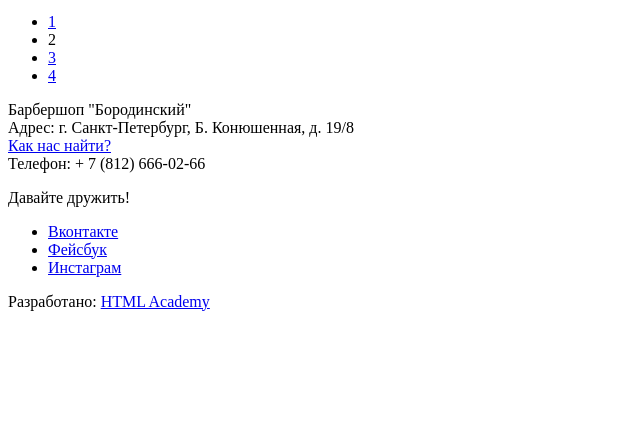
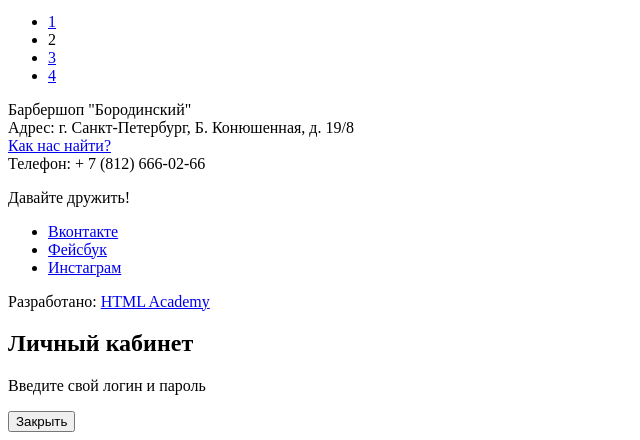
Before and after one commit to sarinrustam/41568-barbershop-26, a plain HTML site: page barbershop-shop.html in a window 1280 px wide. Shown: the part 1094-1534 px from the top of the page, without its empty margins (0-640 px from the left). Before the commit the page ends 1421 px from the top, so only its background shows below. Drawn offline with Linux system fonts and the light colour scheme.

Commit message:
Added markup of section Personal Account

```diff
--- a/barbershop-shop.html
+++ b/barbershop-shop.html
@@ -172,6 +172,13 @@
             <a href="https://htmlacademy.ru">HTML Academy</a>
         </p>
     </footer>
+
+    <section>
+        <h2>Личный кабинет</h2>
+        <p>Введите свой логин и пароль</p>
+        <!-- Здесь будет форма -->
+        <button type="button">Закрыть</button>
+    </section>
 </body>
 
 </html>
```
